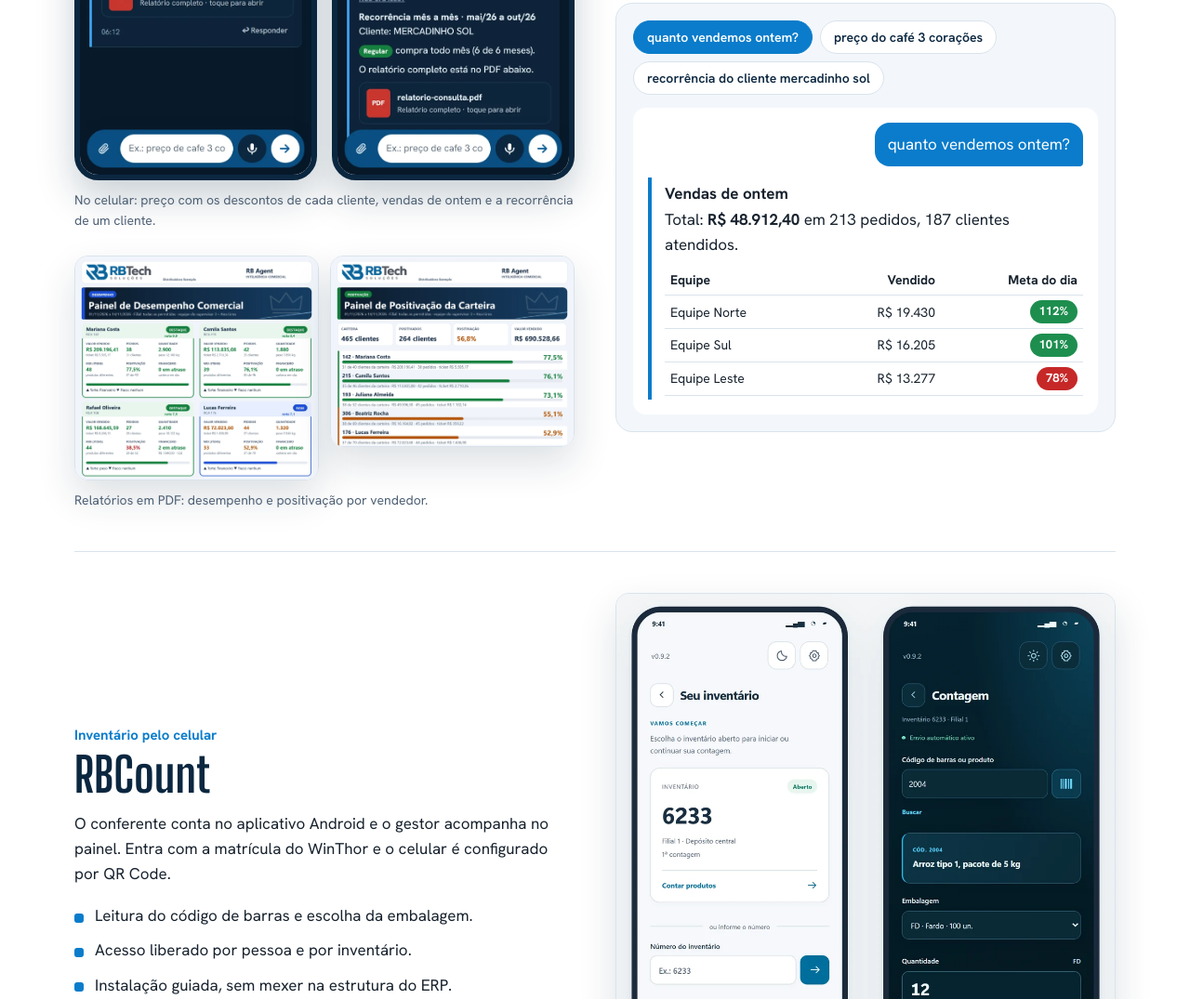
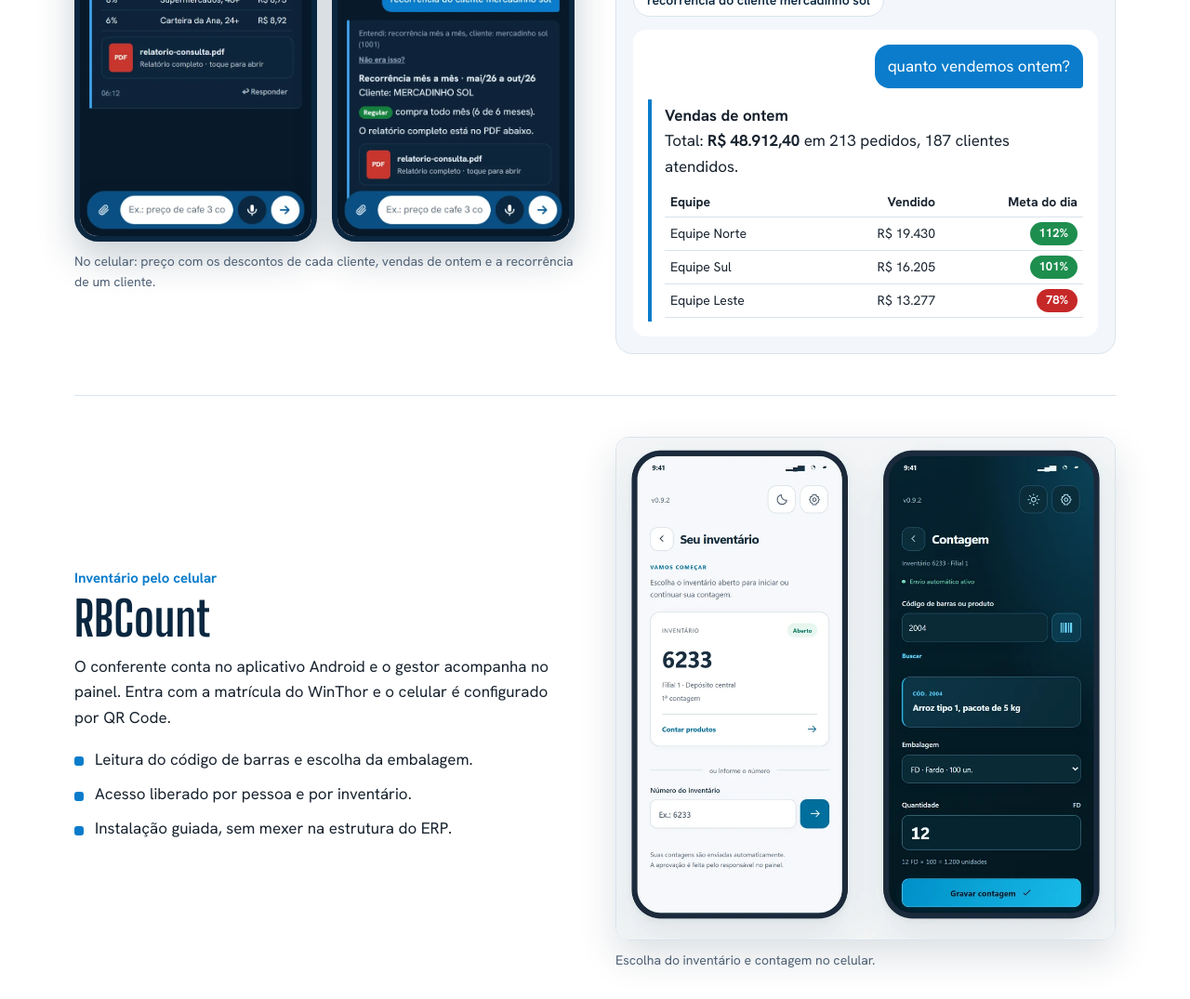
Before and after one commit to rubemalecks/rubemalecks.github.io, a plain HTML site: page index.html in a window 1280 px wide. Shown: the part 1876-2951 px from the top of the page at 93% size. Drawn offline with Linux system fonts and the light colour scheme.

Commit message:
Portfólio: tira os PDFs do bot do Telegram (produto à parte) da seção do RB Agent
Co-Authored-By: Claude Opus 5.5 <noreply@anthropic.com>

```diff
--- a/index.html
+++ b/index.html
@@ -91,10 +91,8 @@ section.bloco { padding: 80px 0; }
 .produto li { padding-left: 22px; position: relative; }
 .produto li::before { content: ""; position: absolute; left: 0; top: .62em; width: 10px; height: 10px; border-radius: 3px; background: var(--azul); }
 .produto-imagem img { border-radius: 14px; border: 1px solid var(--linha); box-shadow: 0 18px 40px rgba(11,39,64,.14); }
-.produto-imagem .dupla { display: grid; grid-template-columns: 1fr 1fr; gap: 12px; }
 .celulares { display: grid; grid-template-columns: 1fr 1fr; gap: 16px; }
 .celulares img { border-radius: 26px; border: 6px solid var(--marinho); box-shadow: 0 18px 40px rgba(11,39,64,.22); }
-.relatorios-pdf { margin-top: 26px; }
 .legenda { font-size: 14px; color: var(--suave); margin-top: 10px; }
 
 /* Demo do RB Agent */
@@ -240,13 +238,6 @@ footer .limite { display: flex; justify-content: space-between; gap: 16px; flex-
             <img src="assets/agent-app-vendas.webp" alt="RB Agent no celular: vendas de ontem por supervisor e a recorrência de um cliente com a classificação Regular" width="585" height="1266" loading="lazy">
           </div>
           <figcaption class="legenda">No celular: preço com os descontos de cada cliente, vendas de ontem e a recorrência de um cliente.</figcaption>
-        </figure>
-        <figure class="relatorios-pdf">
-          <div class="dupla">
-            <img src="assets/agent-desempenho.webp" alt="RB Agent: relatório em PDF de desempenho comercial com nota e classe de cada vendedor" width="1200" height="1103" loading="lazy">
-            <img src="assets/agent-positivacao.webp" alt="RB Agent: relatório em PDF de positivação da carteira de cada vendedor" width="1200" height="1103" loading="lazy">
-          </div>
-          <figcaption class="legenda">Relatórios em PDF: desempenho e positivação por vendedor.</figcaption>
         </figure>
       </div>
     </article>
```
Also changed, not shown: assets/agent-desempenho.webp (deleted), assets/agent-positivacao.webp (deleted).
